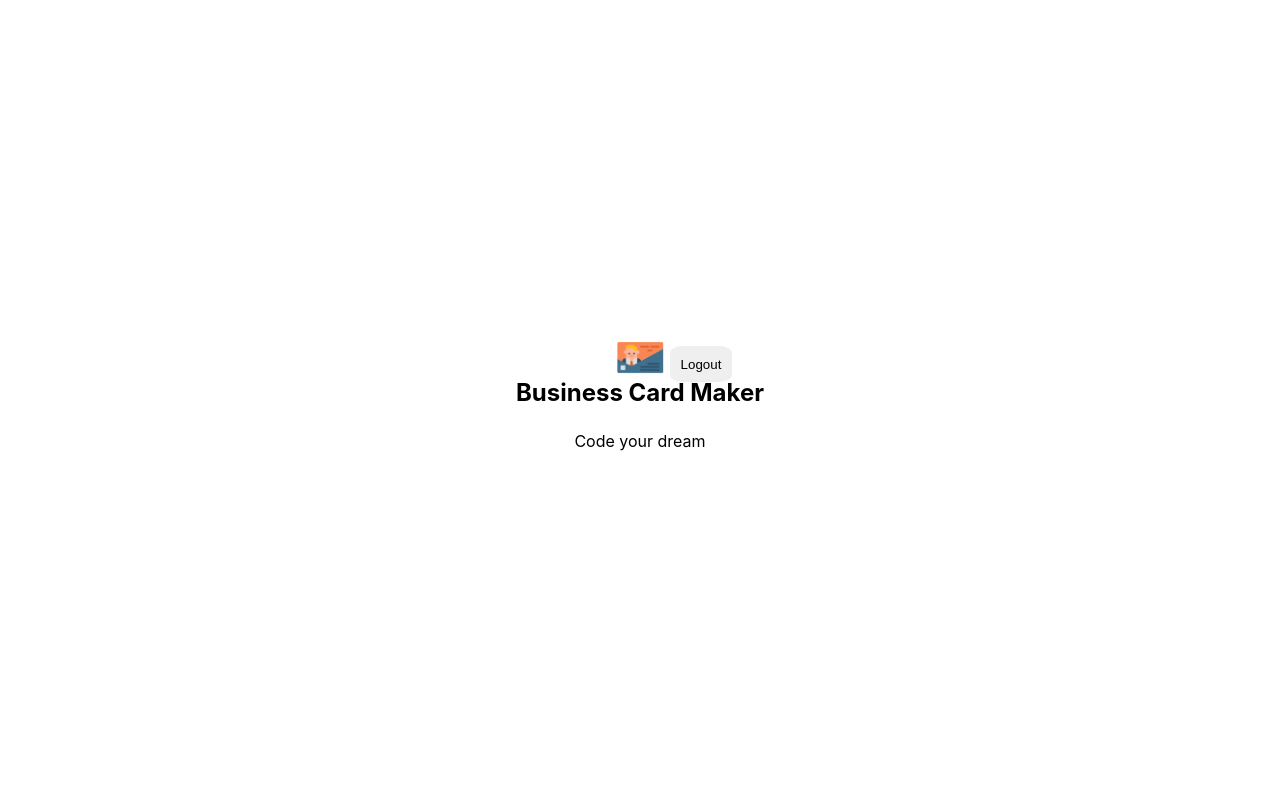
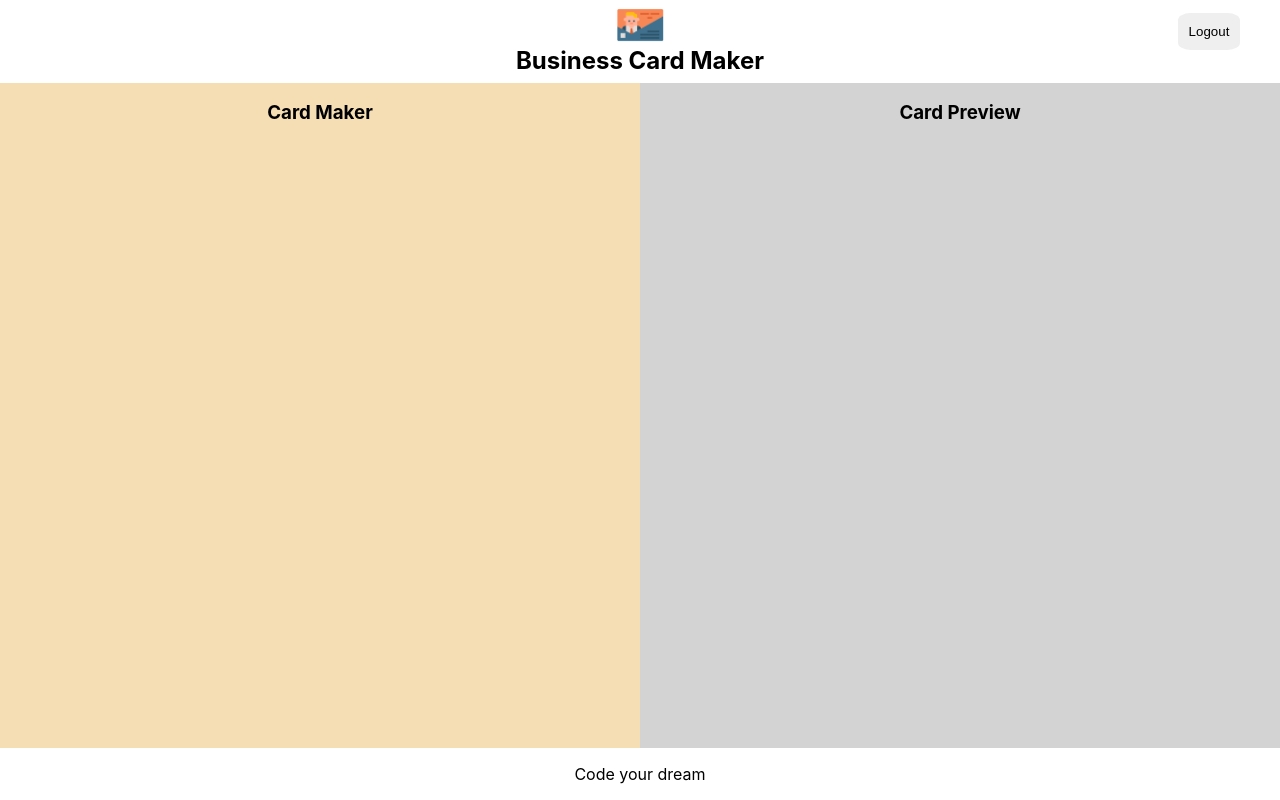
Before and after one commit to HongDaye71/React_BusinessCard, a React (Create React App) app: page /maker in a window 1280 px wide. Built offline with nearby package versions, Linux system fonts and the light colour scheme; no server answers; sample sign-in values are in the browser's storage.

Commit message:
20220628_Maker레이아웃 구조잡기

```diff
--- /dev/null
+++ b/src/components/editor/editor.js
@@ -0,0 +1,9 @@
+import React from 'react';
+import styles from './editor.module.css'
+
+const Editor = (props) =>
+    <section className={styles.editor}>
+        <h1 className={styles.title}>Card Maker</h1>
+    </section>
+
+export default Editor;
--- /dev/null
+++ b/src/components/editor/editor.module.css
@@ -0,0 +1,13 @@
+@value makerGreen from '../../common/colors.css';
+
+.editor {
+    flex-basis: 50%;
+    background-color: wheat;
+}
+
+.title {
+    width: 100%;
+    text-align:center;
+    margin-bottom: 1em;
+    color: makerGreen;
+}
--- a/src/components/maker/maker.jsx
+++ b/src/components/maker/maker.jsx
@@ -3,6 +3,8 @@
 import React, { useEffect } from 'react';
 import styles from './maker.module.css';
 import { useNavigate } from 'react-router-dom';
+import Editor from '../editor/editor';
+import Preview from '../preview/preview';
 
 const Maker = ({ authService }) => {
     const navigate = useNavigate();
@@ -24,6 +26,10 @@
     return(
         <section className={styles.maker}>
             <Header onLogout={onLogout}/>
+            <div className={styles.container}>
+                <Editor />
+                <Preview />
+            </div>
             <Footer />
         </section>
     )
--- a/src/components/maker/maker.module.css
+++ b/src/components/maker/maker.module.css
@@ -0,0 +1,31 @@
+@value mediaQuery from '../../common/size.css';
+
+.maker {
+    width: 100%;
+    height: 100%;
+    display: flex;
+    flex-direction: column;
+}
+
+.container {
+    display: flex;
+    flex: 1;
+    /*
+    [flex-grow]
+    값이 0인경우: 화면이 커져도 아이템의 크기는 고정됨
+    값이 1인경우: 화면이 커지면 아이템의 크기가 함께 커짐
+
+    [flex-shrink]
+    값이 0인경우: 화면이 작아져도 아이템의 크기는 고정됨
+    값이 1인경우: 화면이 작아지면 아이템의 크기가 함께 작아짐
+
+    [flex:1]
+    flex-grow속성과 flex-shrink속성, flex-basis속성을 축약해서 flex로 표현할 때에 flex:1은 flex: 1 1 0을 의미한다. 즉 flex-grow와 flex-shrink 값이 1이기 때문에 flex container크깅 따라 아이템의 크기도 커지거나 작아진다는 의미이다
+    */
+}
+
+@media screen and (max-width: mediaQuery){
+    .container {
+        flex-direction: column;
+    }
+}
--- /dev/null
+++ b/src/components/preview/preview.js
@@ -0,0 +1,9 @@
+import React from 'react';
+import styles from './preview.module.css'
+
+const Preview = (props) =>
+    <section className={styles.preview}>
+        <h1 className={styles.title}>Card Preview</h1>
+    </section>
+
+export default Preview;
--- /dev/null
+++ b/src/components/preview/preview.module.css
@@ -0,0 +1,13 @@
+@value makerGreen from '../../common/colors.css';
+
+.preview {
+    flex-basis: 50%;
+    background-color: lightgrey;
+}
+
+.title {
+    width: 100%;
+    text-align:center;
+    margin-bottom: 1em;
+    color: makerGreen;
+}
```
